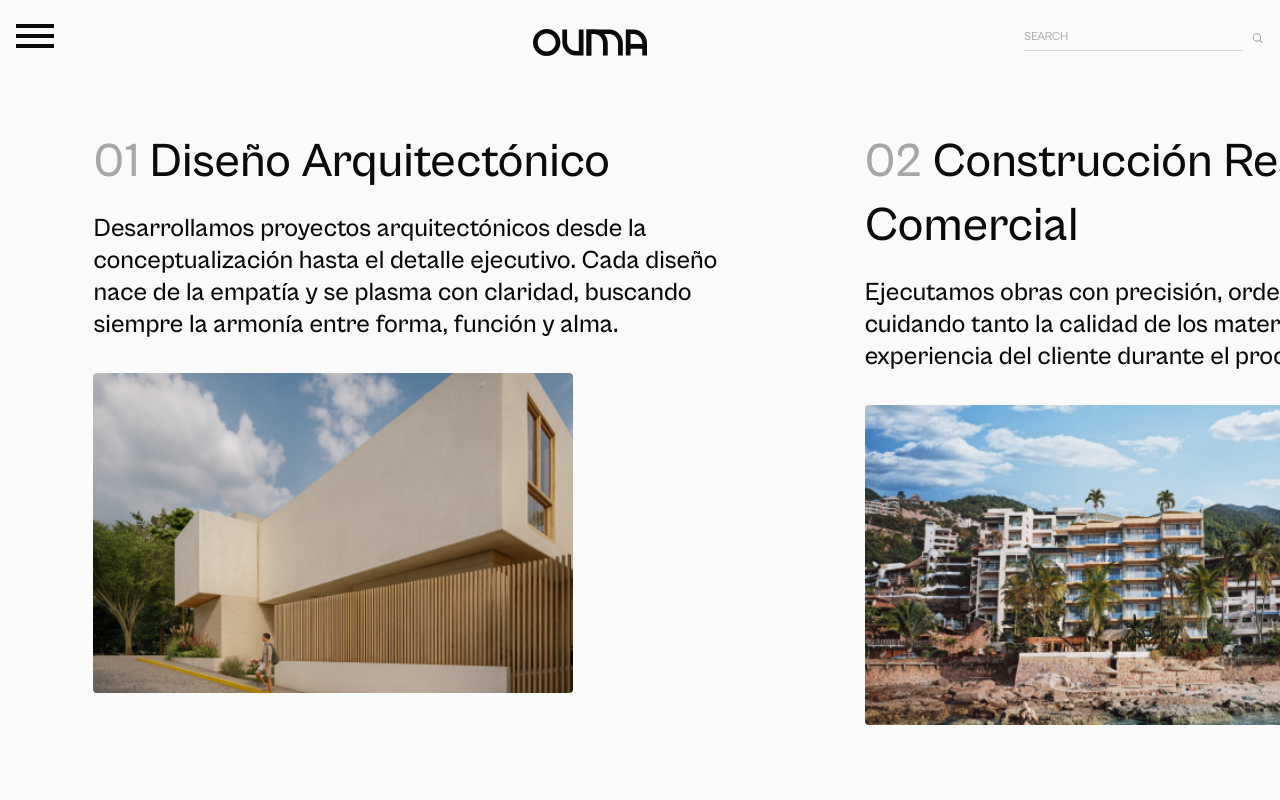
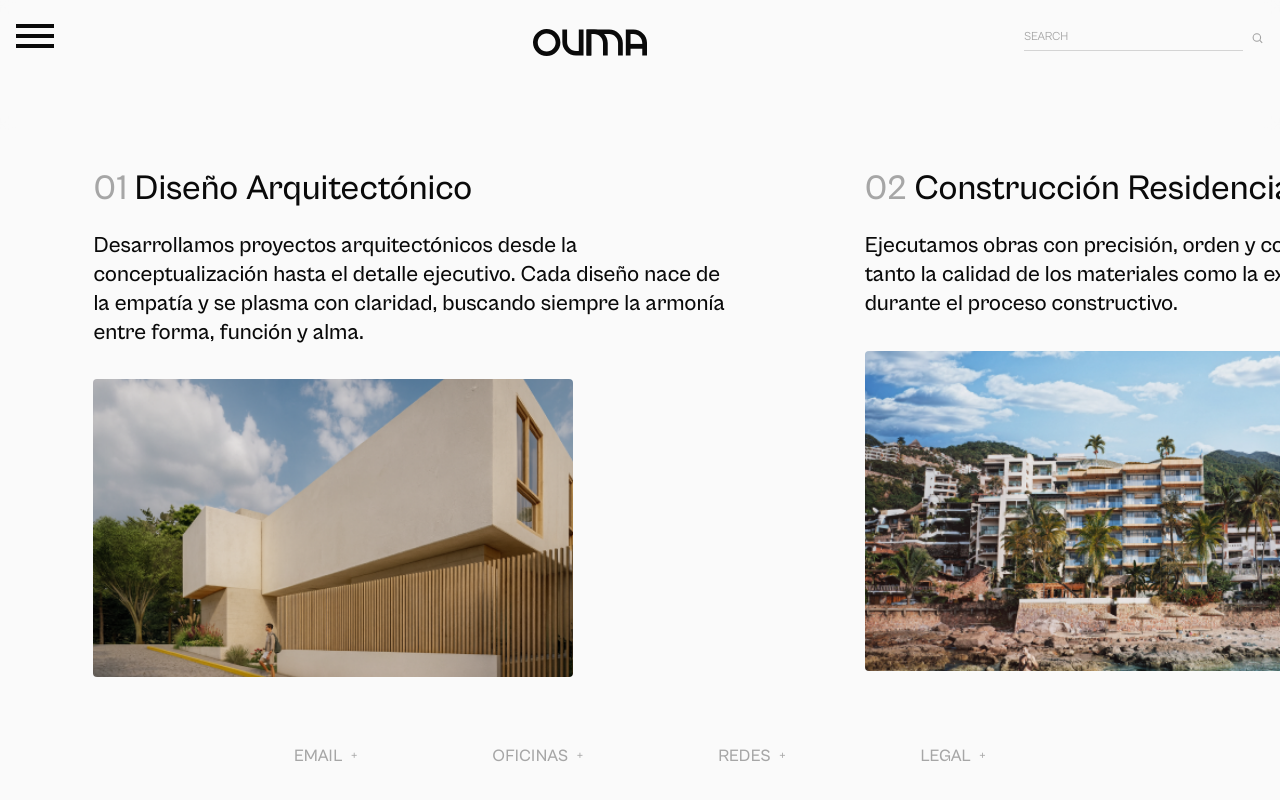
Before and after one commit to Carlos-Alejandro/Pruebas-, a React (Vite) app: page /servicios in a window 1280 px wide. Shown: the top 800 px of the page. Built offline with nearby package versions, Linux system fonts and the light colour scheme.

Commit message:
Replace Services component with ServicesSection for improved functionality and layout

```diff
--- a/src/Landing/page/Services.tsx
+++ /dev/null
@@ -1,5 +0,0 @@
-import ServicesSection from "../components/ServicesSection";
-
-export default function Services() {
-  return <ServicesSection />;
-}
--- a/src/Landing/components/ServicesSection.tsx
+++ b/src/Landing/page/ServicesSection.tsx
@@ -12,8 +12,18 @@ export default function ServicesSection() {
       if (!sectionRef.current) return;
       const vh = window.innerHeight;
       const availableHeight = vh - 218; // Header (149) + Footer (69)
-      sectionRef.current.style.minHeight = `${availableHeight}px`;
+
+      // 🔽 Reducción adaptativa para pantallas medianas y móviles
+      const reducedHeight =
+        window.innerWidth < 768
+          ? availableHeight * 0.75 // móviles
+          : window.innerWidth < 1280
+          ? availableHeight * 0.85 // medianas
+          : availableHeight; // grandes
+
+      sectionRef.current.style.minHeight = `${reducedHeight}px`;
     };
+
     updateHeight();
     window.addEventListener("resize", updateHeight);
     return () => window.removeEventListener("resize", updateHeight);
@@ -58,6 +68,7 @@ export default function ServicesSection() {
     el?.releasePointerCapture(e.pointerId);
   };
 
+  // ✅ Servicios
   const services = [
     {
       id: 1,
@@ -91,8 +102,12 @@ export default function ServicesSection() {
   return (
     <main
       ref={sectionRef}
-      className="bg-neutral-50 text-neutral-900 flex justify-center items-center relative"
-      style={{ overflow: "visible", zIndex: 0 }}
+      className="bg-neutral-50 text-neutral-900 flex justify-center items-center"
+      style={{
+        overflow: "visible",
+        position: "static",
+        zIndex: "auto",
+      }}
     >
       {/* DESKTOP */}
       <div
@@ -108,7 +123,7 @@ export default function ServicesSection() {
         style={{
           scrollbarWidth: "none",
           msOverflowStyle: "none",
-          zIndex: "auto", // 👈 evita que tape el header
+          zIndex: "auto",
           position: "relative",
         }}
         onPointerDown={onPointerDown}
@@ -123,8 +138,8 @@ export default function ServicesSection() {
             paddingLeft: "clamp(1.4rem, 7.3vw, 14rem)",
             paddingRight: "clamp(1.4rem, 7.3vw, 14rem)",
             minWidth: "fit-content",
-            maxWidth: "clamp(120rem, 90vw, 189.5rem)", // 1895px
-            height: "clamp(50rem, 55vh, 53.8rem)", // 538px
+            maxWidth: "clamp(120rem, 90vw, 189.5rem)", // 1895px (se mantiene)
+
           }}
         >
           {services.map((s) => (
@@ -132,9 +147,12 @@ export default function ServicesSection() {
               key={s.id}
               onClick={() => navigate(`/servicios/${s.slug}`)}
               className="flex flex-col cursor-pointer transition-transform duration-300 hover:scale-[1.01]"
+              data-cursor="drag"
+              data-cursor-label="Arrastra"
+
               style={{
-                width: "clamp(45rem, 30vw, 57.5rem)", // 575px
-                height: "clamp(50rem, 55vh, 50rem)", // 500px
+                width: "clamp(45rem, 30vw, 57.5rem)", // se mantiene
+                height: "clamp(32rem, 45vh, 50rem)", // 🔽 altura más flexible
                 flexShrink: 0,
               }}
             >
@@ -142,8 +160,8 @@ export default function ServicesSection() {
               <h2
                 className="font-medium"
                 style={{
-                  fontSize: "clamp(3rem, 2.5vw, 4.8rem)", // 48px
-                  lineHeight: "clamp(4rem, 3vw, 6rem)",
+                  fontSize: "clamp(2.2rem, 2.2vw, 4.8rem)",
+                  lineHeight: "clamp(3rem, 2.5vw, 6rem)",
                   color: "#A6A6A6",
                 }}
               >
@@ -155,8 +173,8 @@ export default function ServicesSection() {
               <p
                 className="font-medium text-[#0A0A0A]"
                 style={{
-                  fontSize: "clamp(1.6rem, 1.5vw, 2rem)", // 20px
-                  lineHeight: "clamp(2rem, 2vw, 2.5rem)",
+                  fontSize: "clamp(1.4rem, 1.2vw, 2rem)", // 🔽 más compacto en medianas
+                  lineHeight: "clamp(1.8rem, 1.8vw, 2.5rem)",
                   marginTop: "clamp(1rem, 1.5vw, 2rem)",
                   marginBottom: "clamp(2rem, 2.5vw, 3rem)",
                   maxWidth: "clamp(40rem, 45vw, 57.5rem)",
@@ -169,8 +187,8 @@ export default function ServicesSection() {
               <div
                 className="overflow-hidden rounded-sm"
                 style={{
-                  width: "clamp(30rem, 23vw, 44.3rem)", // 443px
-                  height: "clamp(20rem, 18vw, 28rem)", // 280px
+                  width: "clamp(30rem, 23vw, 44.3rem)",
+                  height: "clamp(20rem, 18vw, 28rem)",
                 }}
               >
                 <img
@@ -187,7 +205,7 @@ export default function ServicesSection() {
       </div>
 
       {/* MOBILE */}
-      <div className="md:hidden w-full px-6 py-12 space-y-12">
+      <div className="md:hidden w-full px-6 py-8 sm:py-12 space-y-12">
         {services.map((s) => (
           <div
             key={s.id}
--- a/src/routes/index.tsx
+++ b/src/routes/index.tsx
@@ -7,8 +7,8 @@ import Careers from "../Landing/page/Careers";
 import Nosotros from "../Landing/page/Nosotros";
 import Bim from "../Landing/page/Bim";
 import Contacto from "../Landing/page/Contacto";
-import Services from "../Landing/page/Services";
 import ServiceDetail from "../Landing/page/ServiceDetail";
+import ServicesSection from "../Landing/page/ServicesSection";
 
 export default function AppRoutes() {
   return (
@@ -21,7 +21,7 @@ export default function AppRoutes() {
         <Route path="/nosotros" element={<Nosotros />} />
         <Route path="/bim" element={<Bim />} />
         <Route path="/contacto" element={<Contacto />} />
-        <Route path="/servicios" element={<Services />} />
+        <Route path="/servicios" element={<ServicesSection />} />
         <Route path="/servicios/:slug" element={<ServiceDetail />} />
 
       </Route>
```
